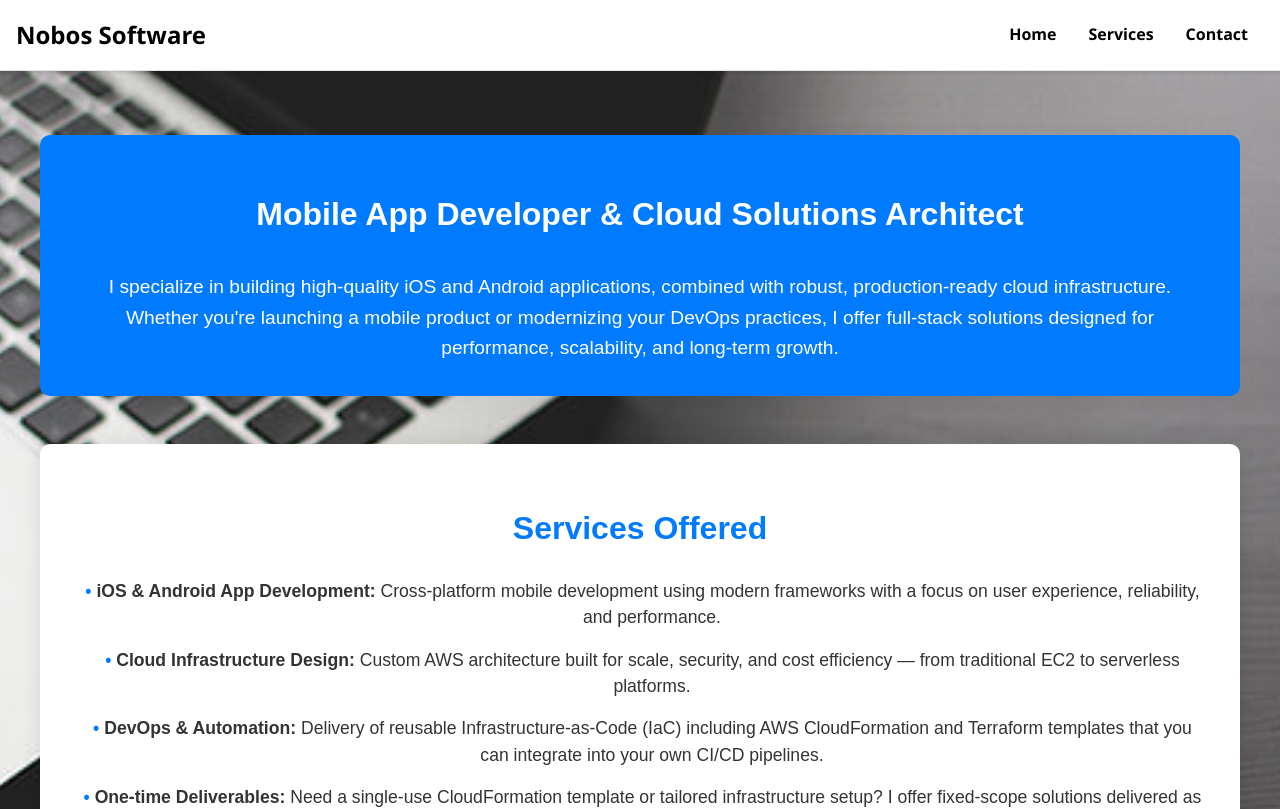
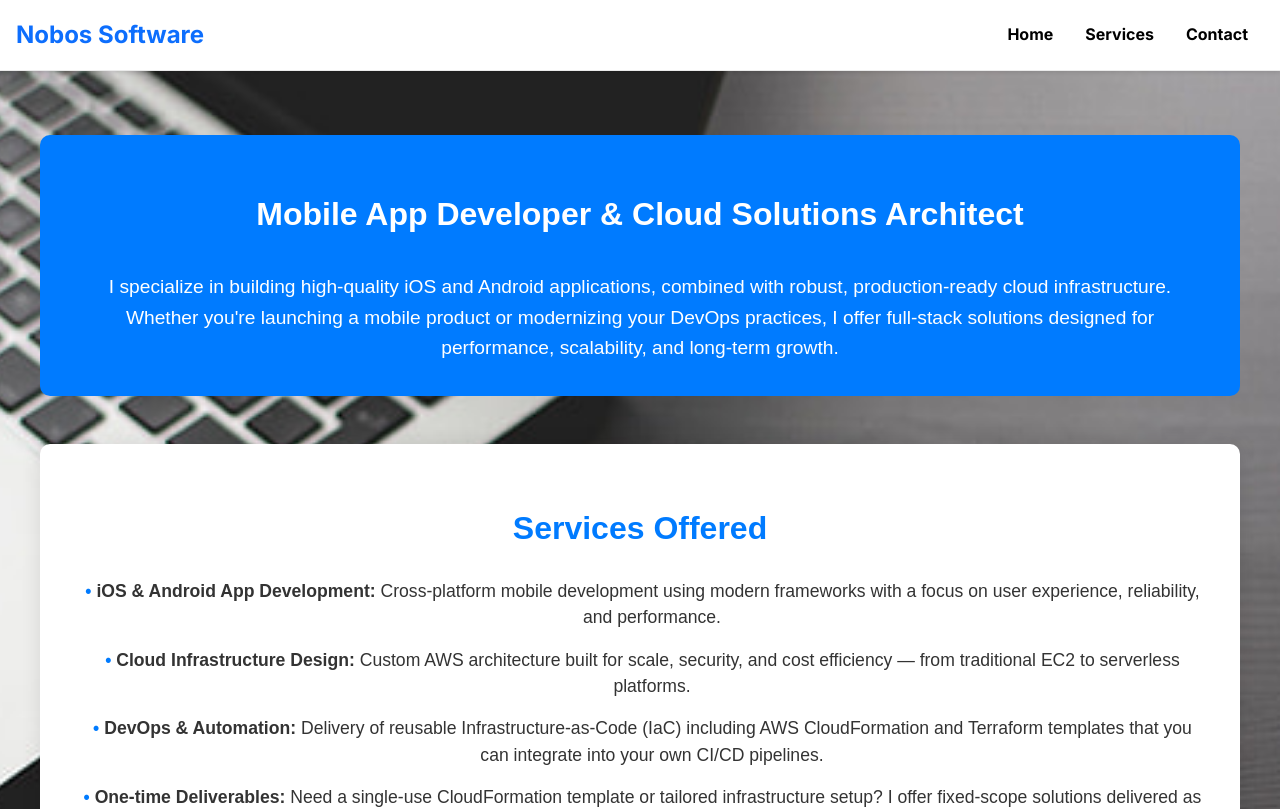
Before and after one commit to nboyers/nobosoftware-website, a React (Create React App) app: page / in a window 1280 px wide. Shown: the top 809 px of the page. Built offline with nearby package versions, Linux system fonts and the light colour scheme.

Commit message:
Revamp site style with modern startup look

```diff
--- a/public/index.html
+++ b/public/index.html
@@ -11,6 +11,7 @@
     <link rel="icon" type="image/png" sizes="16x16" href="favicon-16x16.png">
     <link rel="icon" href="favicon.ico" />
     <link rel="manifest" href="site.webmanifest">
+    <link href="https://fonts.googleapis.com/css2?family=Inter:wght@400;600;700&display=swap" rel="stylesheet">
 
     <title>Nobos Software</title>
 
--- a/src/components/Footer.css
+++ b/src/components/Footer.css
@@ -8,6 +8,7 @@
   text-align: center;
   padding: 20px 0;
   font-size: 0.9rem;
+  font-family: 'Inter', sans-serif;
 }
 
 .footer-links a {
@@ -18,5 +19,6 @@
 }
 
 .footer-links a:hover {
-  opacity: 0.7;
+  opacity: 0.8;
+  color: #0d6efd;
 }
--- a/src/components/Navbar.css
+++ b/src/components/Navbar.css
@@ -75,21 +75,21 @@
 
 .navbar {
   display: flex;
-  justify-content: space-between; /* Keep brand on the left and login on the right */
+  justify-content: space-between;
   align-items: center;
-  padding: 15px 40px; /* Adjust padding to move content inward */
+  padding: 20px 40px;
   background-color: #ffffff;
-  border-bottom: 1px solid #e5e5e5;
-  box-shadow: 0px 1px 5px rgba(0, 0, 0, 0.05);
-  font-family: 'Segoe UI', Tahoma, Geneva, Verdana, sans-serif;
+  border-bottom: 1px solid #eaeaea;
+  box-shadow: 0 2px 8px rgba(0, 0, 0, 0.04);
+  font-family: 'Inter', sans-serif;
 }
 
 .navbar-brand {
   font-size: 1.5rem;
-  font-weight: bold;
-  color: #000;
+  font-weight: 600;
+  color: #0d6efd;
   text-decoration: none;
-  margin-right: auto; /* Pushes the navbar-menu to the right */
+  margin-right: auto;
 }
 
 .navbar-menu {
@@ -114,7 +114,7 @@
 }
 
 .navbar-menu li a:hover {
-  color: #007bff;
+  color: #0d6efd;
 }
 
 .navbar-login {
@@ -128,12 +128,12 @@
   padding: 8px 16px;
   border: none;
   border-radius: 5px;
-  background-color: #007bff;
+  background-color: #0d6efd;
   transition: background-color 0.3s ease, transform 0.2s ease;
 }
 
 .login-link:hover {
-  background-color: #0069d9;
+  background-color: #0b5ed7;
   color: #ffffff;
   transform: scale(1.05);
   cursor: pointer;
@@ -175,7 +175,7 @@
     padding: 8px 16px;
     border: none;
     border-radius: 5px;
-    background-color: #007bff;
+    background-color: #0d6efd;
     transition: background-color 0.3s ease, transform 0.2s ease;
   }
 }
--- a/src/index.css
+++ b/src/index.css
@@ -1,10 +1,11 @@
 body {
   margin: 0;
-  font-family: -apple-system, BlinkMacSystemFont, 'Segoe UI', 'Roboto', 'Oxygen',
-    'Ubuntu', 'Cantarell', 'Fira Sans', 'Droid Sans', 'Helvetica Neue',
+  font-family: 'Inter', -apple-system, BlinkMacSystemFont, 'Segoe UI', 'Roboto',
+    'Oxygen', 'Ubuntu', 'Cantarell', 'Fira Sans', 'Droid Sans', 'Helvetica Neue',
     sans-serif;
   -webkit-font-smoothing: antialiased;
   -moz-osx-font-smoothing: grayscale;
+  background-color: #f8f9fa;
 }
 
 code {
```
Also changed, not shown: src/components/HeroSection.css (+12 -8 lines), src/setupTests.js (renamed from tests/setupTests.js), 2 other files (tests, documents, lock files or other folders).
